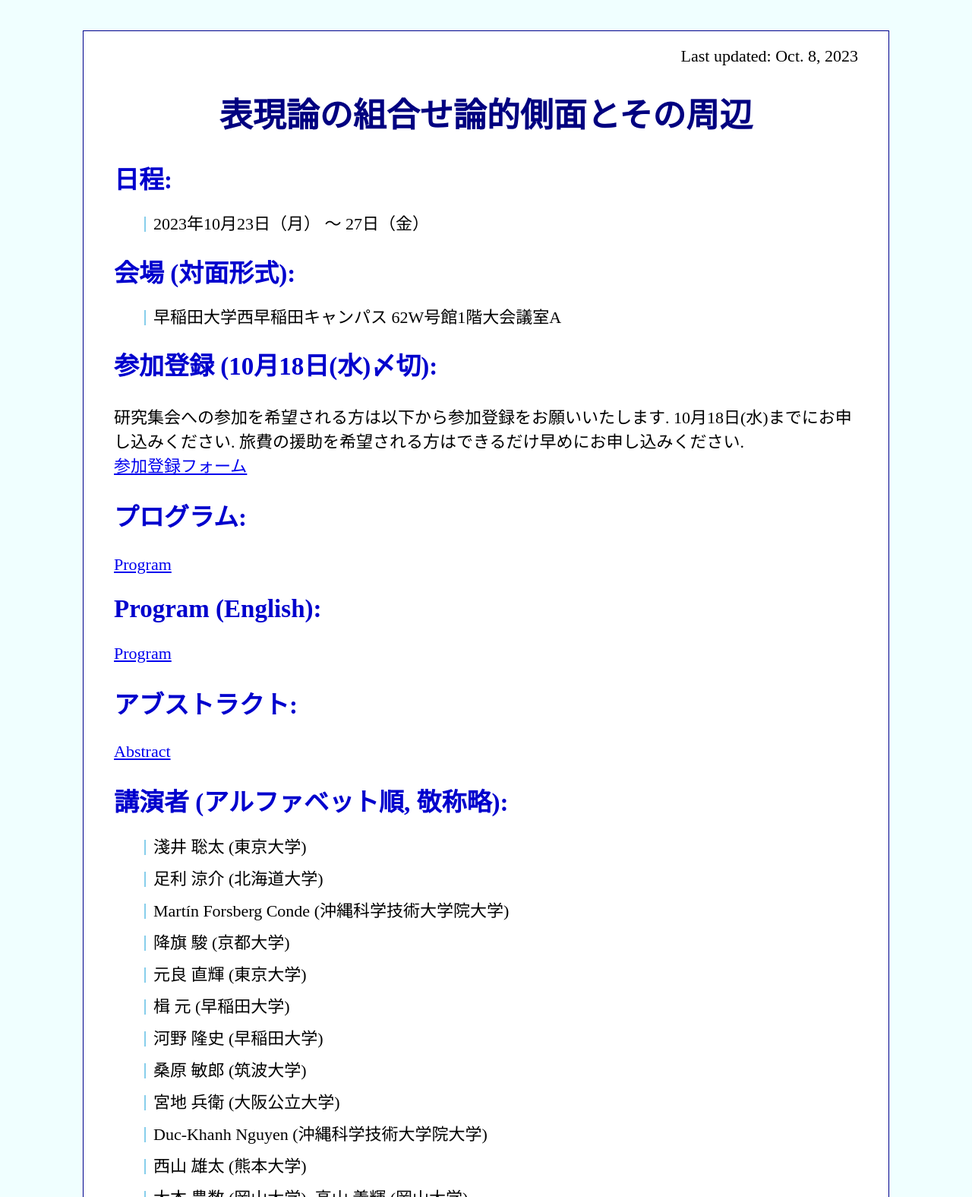
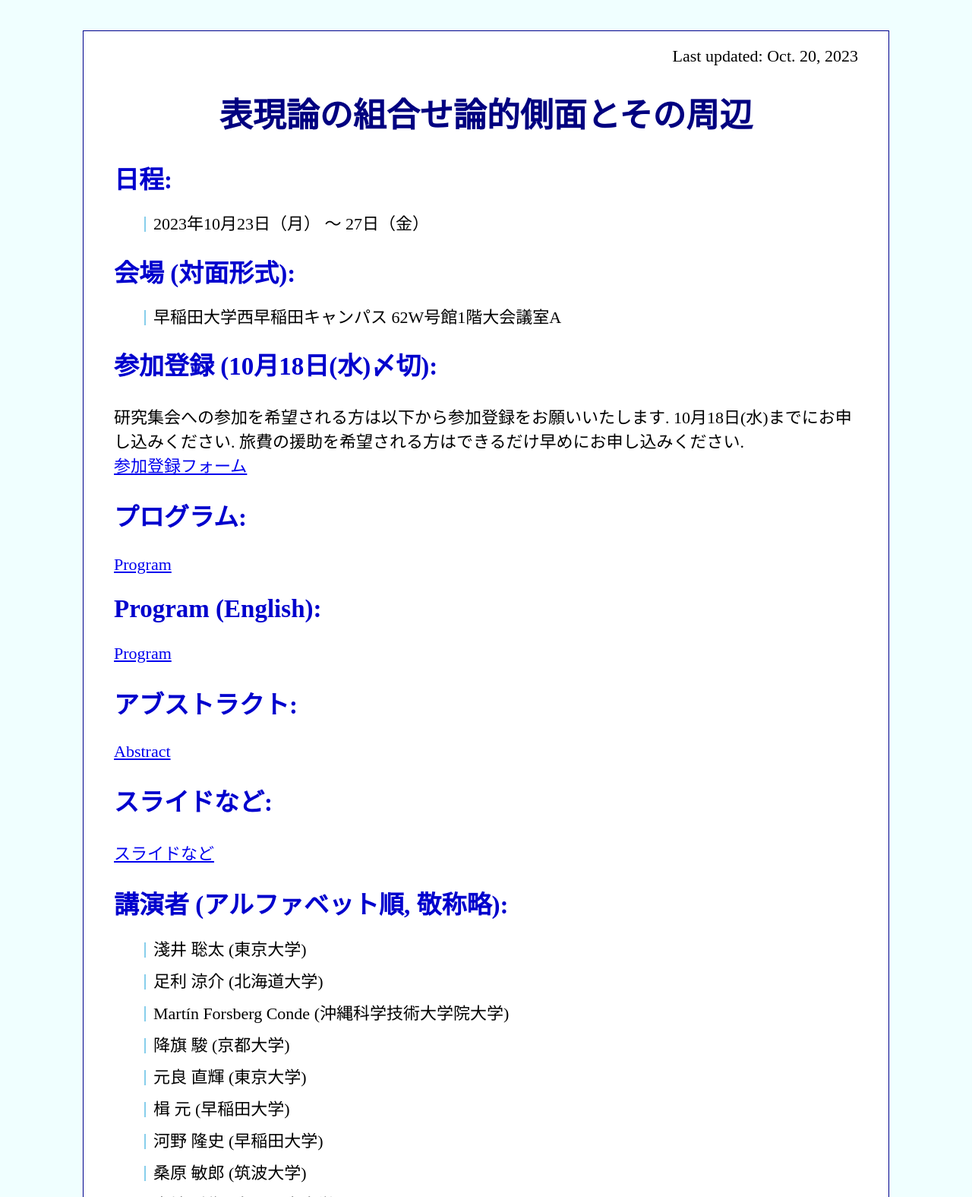
Before and after one commit to nfujita-math/cartrt2023, a plain HTML site: page index.html in a window 1280 px wide. Shown: the top 1575 px of the page at 76% size. Drawn offline with Linux system fonts and the light colour scheme.

Commit message:
Update index.html

```diff
--- a/index.html
+++ b/index.html
@@ -14,7 +14,7 @@
 
  <!--<a href="index.html">English</a> -->
  <!--<a href="index_japanese.html">Japanese</a><br> -->
-  Last updated: Oct. 8, 2023
+  Last updated: Oct. 20, 2023
 
 </div>
 
@@ -52,6 +52,10 @@
 <h2>アブストラクト:</h2>
 
 <a href="CARTRT_Abstract.pdf">Abstract</a>
+
+<h2>スライドなど:</h2>
+
+<a href="https://drive.google.com/drive/folders/1ws4aPKw2M9dcZAxck9iNnKDupI6me-FL?usp=sharing">スライドなど</a>
 
 <h2>講演者 (アルファベット順, 敬称略):</h2>
 
```
